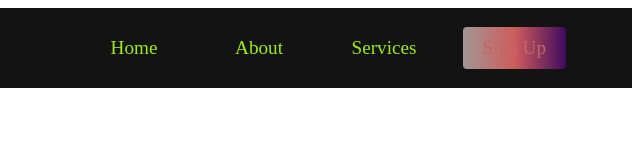
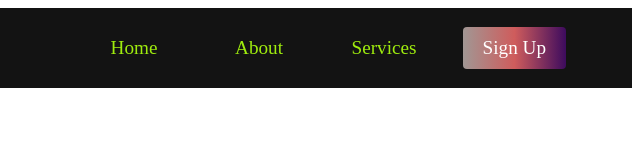
Before and after one commit to G-tech007/static-website, a plain HTML site: page index.html in a window 1280 px wide. Shown: the full height of the page, 640-1280 px from the left. Drawn offline with Linux system fonts and the light colour scheme.

Commit message:
Base Website

```diff
--- a/style.css
+++ b/style.css
@@ -86,7 +86,7 @@
     background: #833ab4;
     background: -webkit-linear-gradient(to right, #d8340be5, #7c6666, #a253d6);
     background: linear-gradient(to right, #a19794, #cf5c5c, #3d0b5e);
-    color: rgb(196, 101, 101);
+    color: rgb(255, 255, 255);
     transition: all 0.3s ease;
 }
 
```
